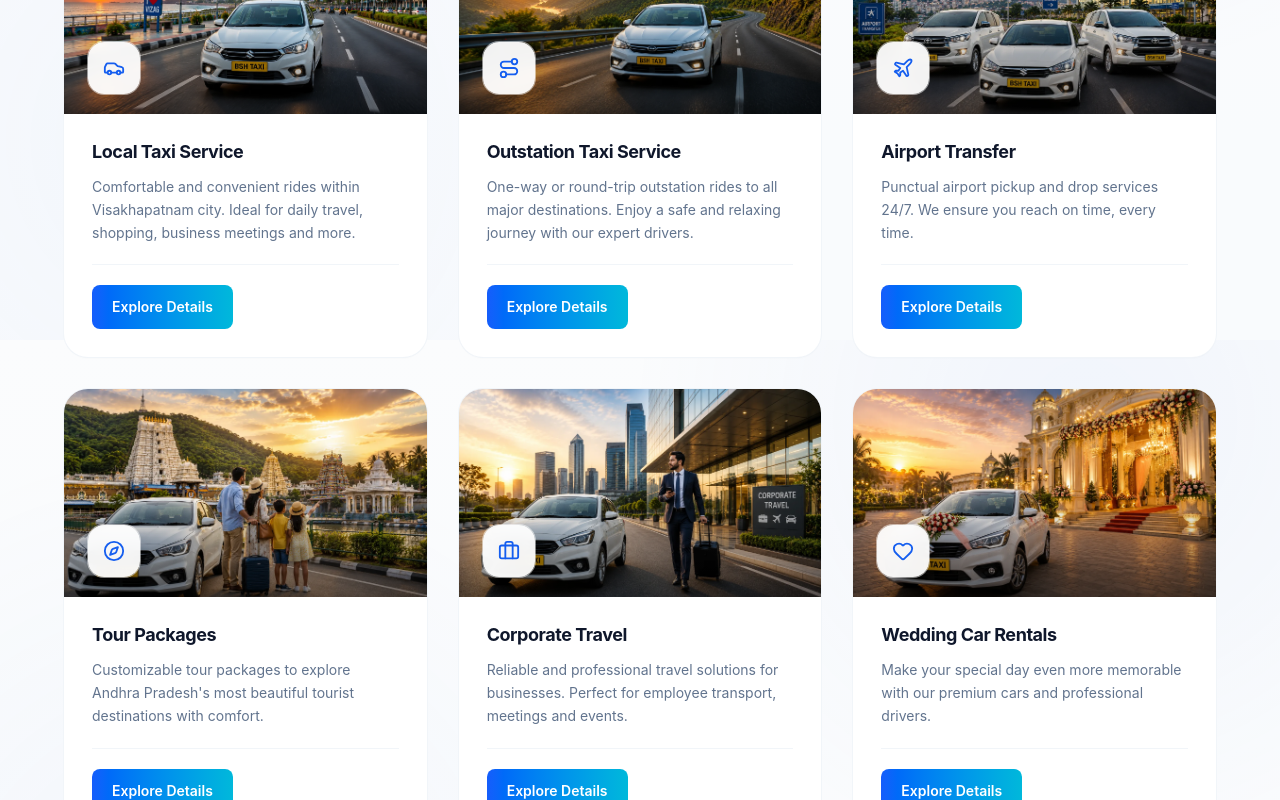
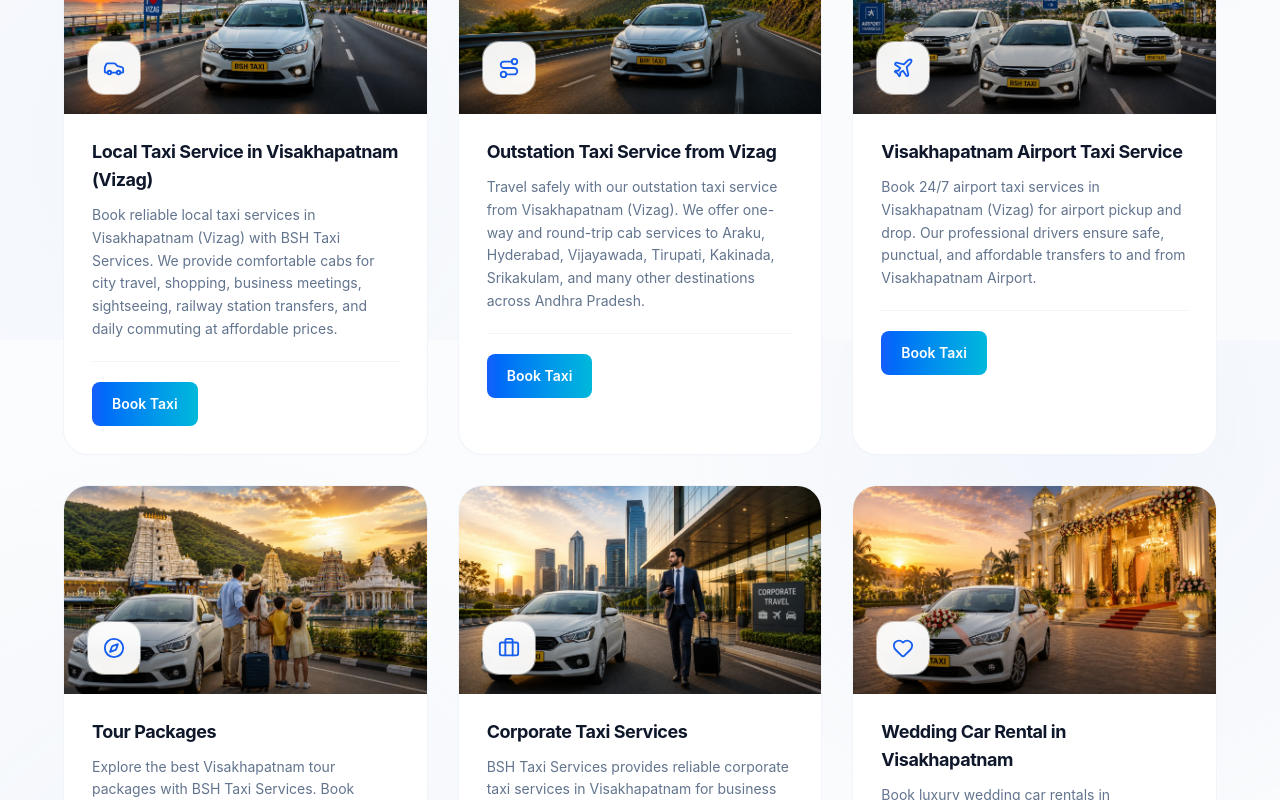
Before and after one commit to sateesh1216/BSH_webpage, a React (Vite) app: page /services in a window 1280 px wide. Shown: the part 1260-2060 px from the top of the page. Built offline with nearby package versions, Linux system fonts and the light colour scheme; a web font is replaced by a local one.

Commit message:
Services page update re2

```diff
--- a/src/components/services/ServicesGrid.tsx
+++ b/src/components/services/ServicesGrid.tsx
@@ -47,7 +47,7 @@ export default function ServicesGrid() {
                 <span
                   className="inline-flex items-center justify-center rounded-lg bg-gradient-to-r from-blue-600 to-cyan-500 px-5 py-3 text-sm font-semibold text-white transition-all duration-300 group-hover:scale-105 group-hover:shadow-xl"
                 >
-                  Explore Details
+                  Book Taxi
                 </span>
               </div>
             </div>
--- a/src/data/servicesData.ts
+++ b/src/data/servicesData.ts
@@ -18,25 +18,25 @@ export const services: Service[] = [
   {
     slug: "local-taxi",
     icon: Car,
-    title: "Local Taxi Service",
+    title: "Local Taxi Service in Visakhapatnam (Vizag)",
     description:
-      "Comfortable and convenient rides within Visakhapatnam city. Ideal for daily travel, shopping, business meetings and more.",
+      "Book reliable local taxi services in Visakhapatnam (Vizag) with BSH Taxi Services. We provide comfortable cabs for city travel, shopping, business meetings, sightseeing, railway station transfers, and daily commuting at affordable prices.",
     image: Local,
   },
   {
     slug: "outstation-taxi",
     icon: Route,
-    title: "Outstation Taxi Service",
+    title: "Outstation Taxi Service from Vizag",
     description:
-      "One-way or round-trip outstation rides to all major destinations. Enjoy a safe and relaxing journey with our expert drivers.",
+      "Travel safely with our outstation taxi service from Visakhapatnam (Vizag). We offer one-way and round-trip cab services to Araku, Hyderabad, Vijayawada, Tirupati, Kakinada, Srikakulam, and many other destinations across Andhra Pradesh.",
     image: outstation,
   },
   {
     slug: "airport-transfer",
     icon: Plane,
-    title: "Airport Transfer",
+    title: "Visakhapatnam Airport Taxi Service",
     description:
-      "Punctual airport pickup and drop services 24/7. We ensure you reach on time, every time.",
+      "Book 24/7 airport taxi services in Visakhapatnam (Vizag) for airport pickup and drop. Our professional drivers ensure safe, punctual, and affordable transfers to and from Visakhapatnam Airport.",
     image: airport,
   },
   {
@@ -44,23 +44,23 @@ export const services: Service[] = [
     icon: Compass,
     title: "Tour Packages",
     description:
-      "Customizable tour packages to explore Andhra Pradesh's most beautiful tourist destinations with comfort.",
+      "Explore the best Visakhapatnam tour packages with BSH Taxi Services. Book comfortable cabs for Araku Valley, Borra Caves, Lambasingi, Simhachalam, and other popular tourist destinations with experienced drivers.",
     image: tour,
   },
   {
     slug: "corporate-travel",
     icon: Briefcase,
-    title: "Corporate Travel",
+    title: "Corporate Taxi Services",
     description:
-      "Reliable and professional travel solutions for businesses. Perfect for employee transport, meetings and events.",
+      "BSH Taxi Services provides reliable corporate taxi services in Visakhapatnam for business meetings, airport transfers, employee transportation, and corporate events with professional drivers and premium vehicles.",
     image: corporate,
   },
   {
     slug: "wedding-car-rentals",
     icon: Heart,
-    title: "Wedding Car Rentals",
+    title: "Wedding Car Rental in Visakhapatnam",
     description:
-      "Make your special day even more memorable with our premium cars and professional drivers.",
+      "Book luxury wedding car rentals in Visakhapatnam (Vizag) for weddings, receptions, engagements, and special occasions. Choose from premium cars with professional chauffeurs for a memorable experience.",
     image: Wedding,
   },
 ];
```
